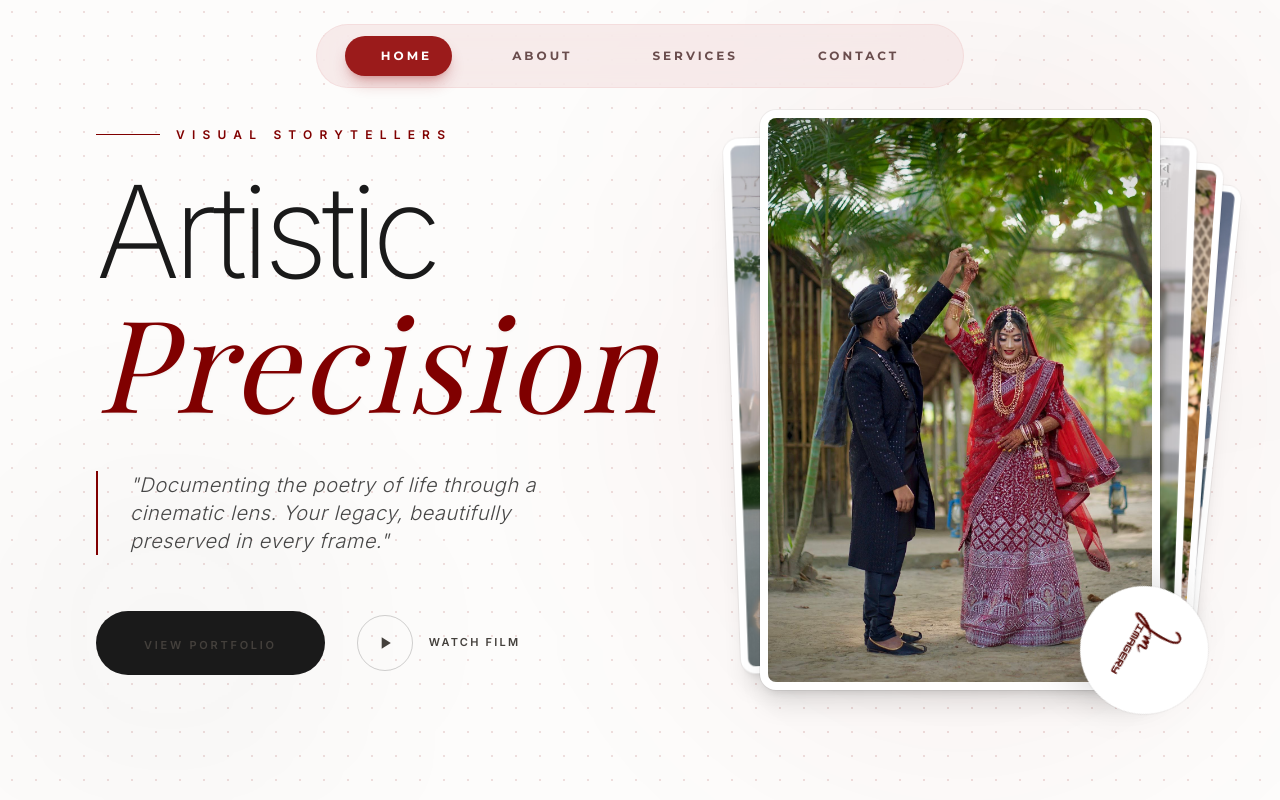
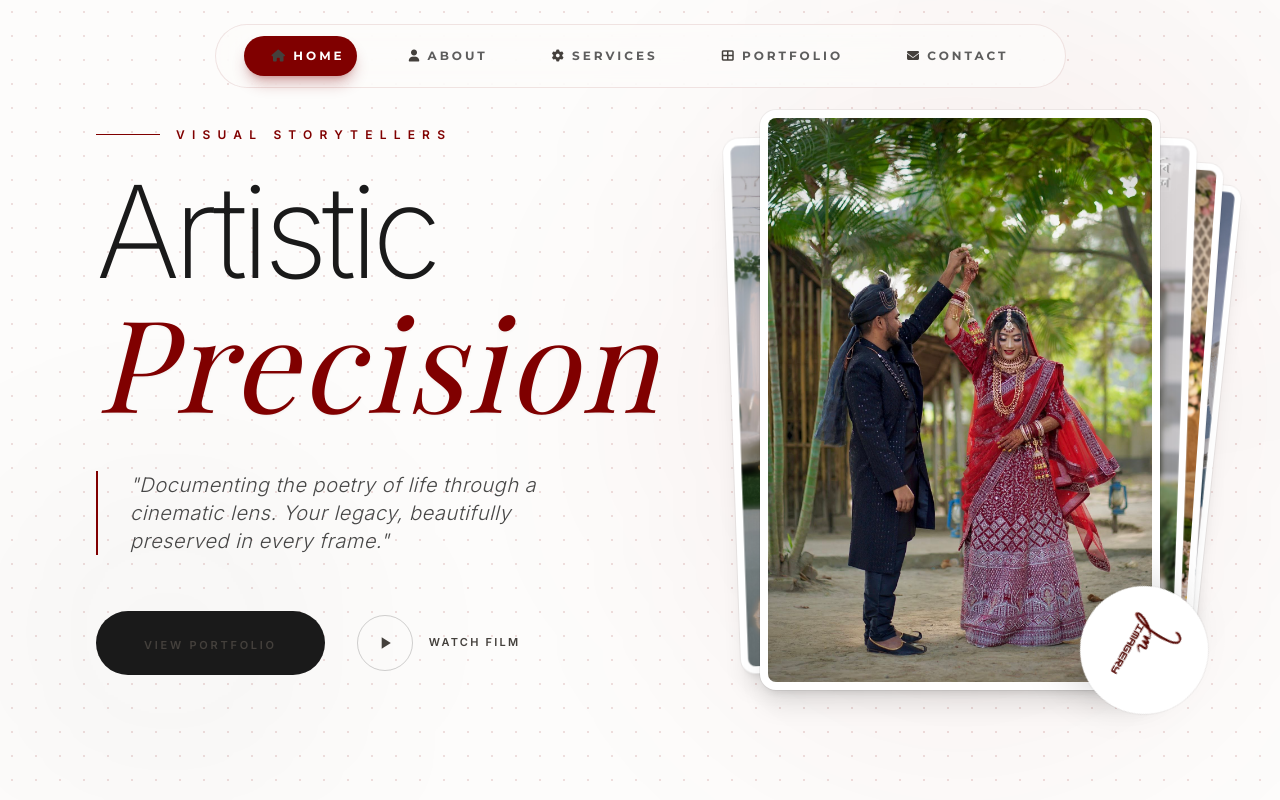
Before and after one commit to dead-Spy/Imagery, a Vue app: page / in a window 1280 px wide. Shown: the top 800 px of the page. Built offline with nearby package versions, Linux system fonts and the light colour scheme; a web font is replaced by a local one.

Commit message:
Update src/components/NavbarElement.vue

```diff
--- a/src/components/NavbarElement.vue
+++ b/src/components/NavbarElement.vue
@@ -2,16 +2,16 @@
   <header class="fixed top-0 md:top-6 left-0 right-0 z-50 flex justify-center pointer-events-none">
     <nav
       :class="[
-				isScrolled || isMobileMenuOpen ? 'bg-brand-cream shadow-lg' : 'bg-brand-cream/80 backdrop-blur-xl',
-				'relative pointer-events-auto w-full md:w-auto h-16 md:h-16 border-b md:border border-brand-rose/20 md:rounded-full px-6 md:px-2 flex items-center justify-between md:justify-center transition-all duration-300'
+        isScrolled || isMobileMenuOpen ? 'bg-[#FDFCFB] shadow-lg' : 'bg-[#FDFCFB]/80 backdrop-blur-xl',
+        'relative pointer-events-auto w-full md:w-auto h-16 md:h-16 border-b md:border border-[#800000]/10 md:rounded-full px-6 md:px-2 flex items-center justify-between md:justify-center transition-all duration-300'
       ]"
     >
       <div class="flex md:hidden items-center">
-				<p class="text-2xl font-serif italic tracking-tighter text-brand-maroon drop-shadow-sm">Imagery</p>
+        <p class="text-2xl font-serif italic tracking-tighter text-[#800000] drop-shadow-sm">Imagery</p>
       </div>
 
       <div
-				class="hidden md:block absolute h-10 bg-brand-maroon rounded-full transition-all duration-500 ease-[cubic-bezier(0.23,1,0.32,1)] shadow-lg shadow-brand-maroon/30"
+        class="hidden md:block absolute h-10 bg-[#800000] rounded-full transition-all duration-500 ease-[cubic-bezier(0.23,1,0.32,1)] shadow-lg shadow-[#800000]/30"
         :style="activeIndicatorStyle"
       ></div>
 
@@ -22,9 +22,10 @@
           :href="'#' + item.id"
           :ref="'menuItem' + index"
           @click="setActive(index)"
-					class="relative px-10 h-full flex items-center justify-center text-[12px] font-bold uppercase tracking-[0.25em] transition-colors duration-500 z-10"
-					:class="activeIndex === index ? 'text-white' : 'text-brand-dark/70 hover:text-brand-maroon'"
+          class="relative px-8 h-full flex items-center justify-center text-[12px] font-bold uppercase tracking-[0.25em] transition-colors duration-500 z-10 gap-2"
+          :class="activeIndex === index ? 'text-white' : 'text-[#1A1A1A]/70 hover:text-[#800000]'"
         >
+          <i :class="item.icon"></i>
           {{ item.name }}
         </a>
       </div>
@@ -33,28 +34,30 @@
         @click="isMobileMenuOpen = !isMobileMenuOpen"
         class="md:hidden flex flex-col gap-1.5 p-2 focus:outline-none z-[70]"
       >
-				<span :class="isMobileMenuOpen ? 'rotate-45 translate-y-2' : ''" class="w-7 h-0.5 bg-brand-maroon transition-all duration-300"></span>
-				<span :class="isMobileMenuOpen ? 'opacity-0' : ''" class="w-7 h-0.5 bg-brand-maroon transition-all duration-300"></span>
-				<span :class="isMobileMenuOpen ? '-rotate-45 -translate-y-2' : ''" class="w-7 h-0.5 bg-brand-maroon transition-all duration-300"></span>
+        <span :class="isMobileMenuOpen ? 'rotate-45 translate-y-2' : ''" class="w-7 h-0.5 bg-[#800000] transition-all duration-300"></span>
+        <span :class="isMobileMenuOpen ? 'opacity-0' : ''" class="w-7 h-0.5 bg-[#800000] transition-all duration-300"></span>
+        <span :class="isMobileMenuOpen ? '-rotate-45 -translate-y-2' : ''" class="w-7 h-0.5 bg-[#800000] transition-all duration-300"></span>
       </button>
 
       <transition name="dropdown">
-				<div v-if="isMobileMenuOpen" class="absolute top-full left-0 right-0 bg-brand-cream border-t border-brand-rose/10 shadow-2xl md:hidden overflow-hidden rounded-b-3xl">
+        <div v-if="isMobileMenuOpen" class="absolute top-full left-0 right-0 bg-[#FDFCFB] border-t border-[#800000]/10 shadow-2xl md:hidden overflow-hidden rounded-b-3xl">
           <div class="flex flex-col p-6 gap-4">
             <a
               v-for="(item, index) in menuItems"
               :key="index"
               :href="'#' + item.id"
               @click="handleMobileClick(index)"
-							class="text-xl font-bold text-brand-dark/80 hover:text-brand-maroon transition-colors uppercase tracking-widest py-3 border-b border-brand-rose/5 last:border-none"
+              class="flex items-center gap-4 text-xl font-bold text-[#1A1A1A]/80 hover:text-[#800000] transition-colors uppercase tracking-widest py-3 border-b border-[#800000]/5 last:border-none"
             >
+              <i :class="item.icon" class="text-lg opacity-70"></i>
               {{ item.name }}
             </a>
             <a
-							href="#contact-section"
+              href="#contact"
               @click="isMobileMenuOpen = false"
-							class="bg-brand-maroon text-white text-center py-4 rounded-2xl font-bold uppercase tracking-widest text-sm shadow-lg mt-2 active:scale-95 transition-transform"
+              class="bg-[#800000] text-white text-center py-4 rounded-2xl font-bold uppercase tracking-widest text-sm shadow-lg mt-2 active:scale-95 transition-transform flex items-center justify-center gap-2"
             >
+              <i class="fas fa-paper-plane"></i>
               Hire Us
             </a>
           </div>
@@ -72,10 +75,11 @@ export default {
       isMobileMenuOpen: false,
       isScrolled: false,
       menuItems: [
-				{ name: 'Home', id: 'home' },
-				{ name: 'About', id: 'about' },
-				{ name: 'Services', id: 'services' },
-				{ name: 'Contact', id: 'contact-section' }
+        { name: 'Home', id: 'home', icon: 'fas fa-home' },
+        { name: 'About', id: 'about', icon: 'fas fa-user' },
+        { name: 'Services', id: 'services', icon: 'fas fa-cog' },
+        { name: 'Portfolio', id: 'portfolio', icon: 'fas fa-th-large' },
+        { name: 'Contact', id: 'contact', icon: 'fas fa-envelope' }
       ],
       activeIndicatorStyle: { width: '0px', left: '0px' }
     }
@@ -141,7 +145,4 @@ export default {
   max-height: 0;
   transform: translateY(-10px);
 }
-html {
-	scroll-behavior: smooth;
-}
 </style>
```
Lines whose indentation alone changed are shown as unchanged.
